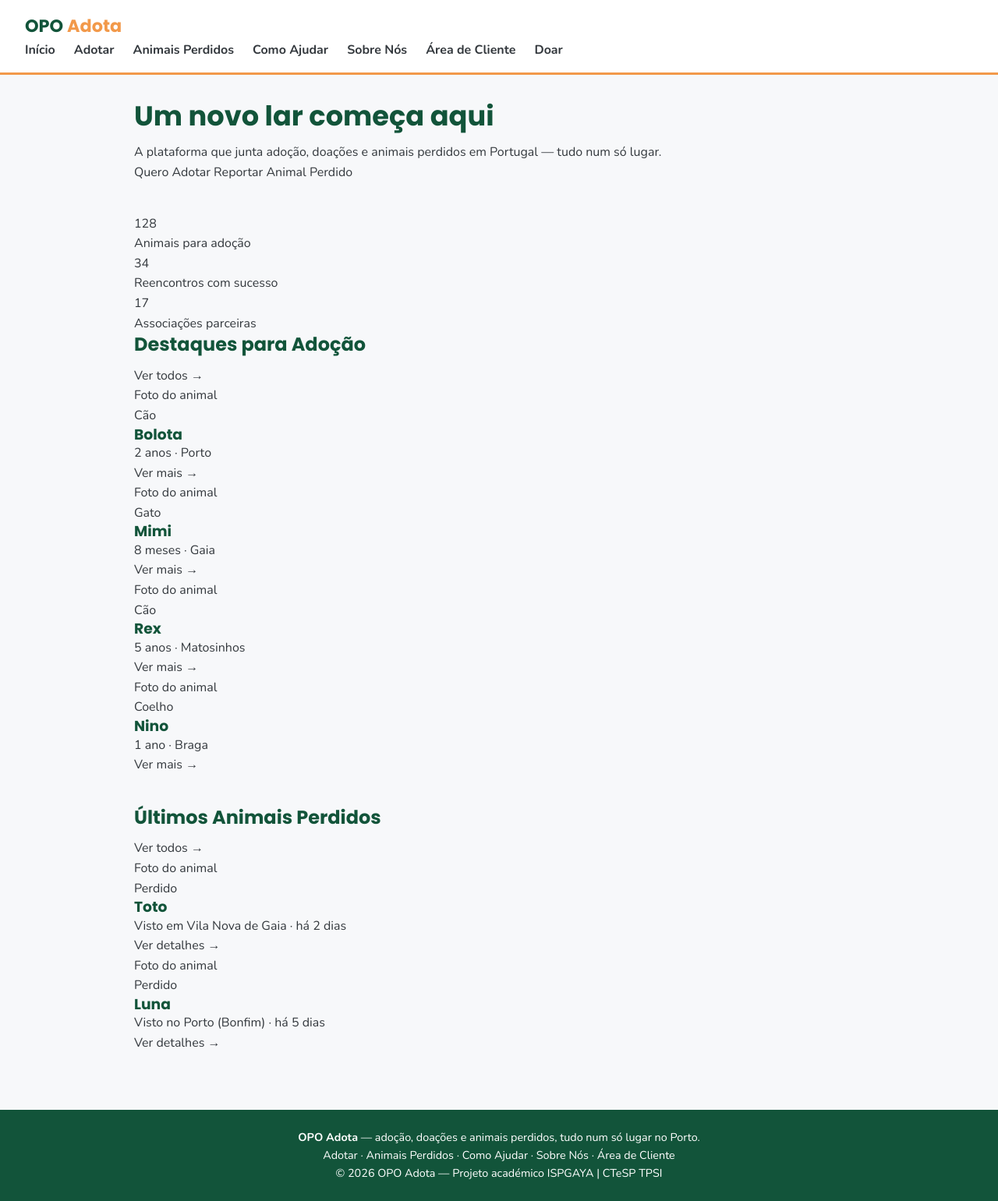
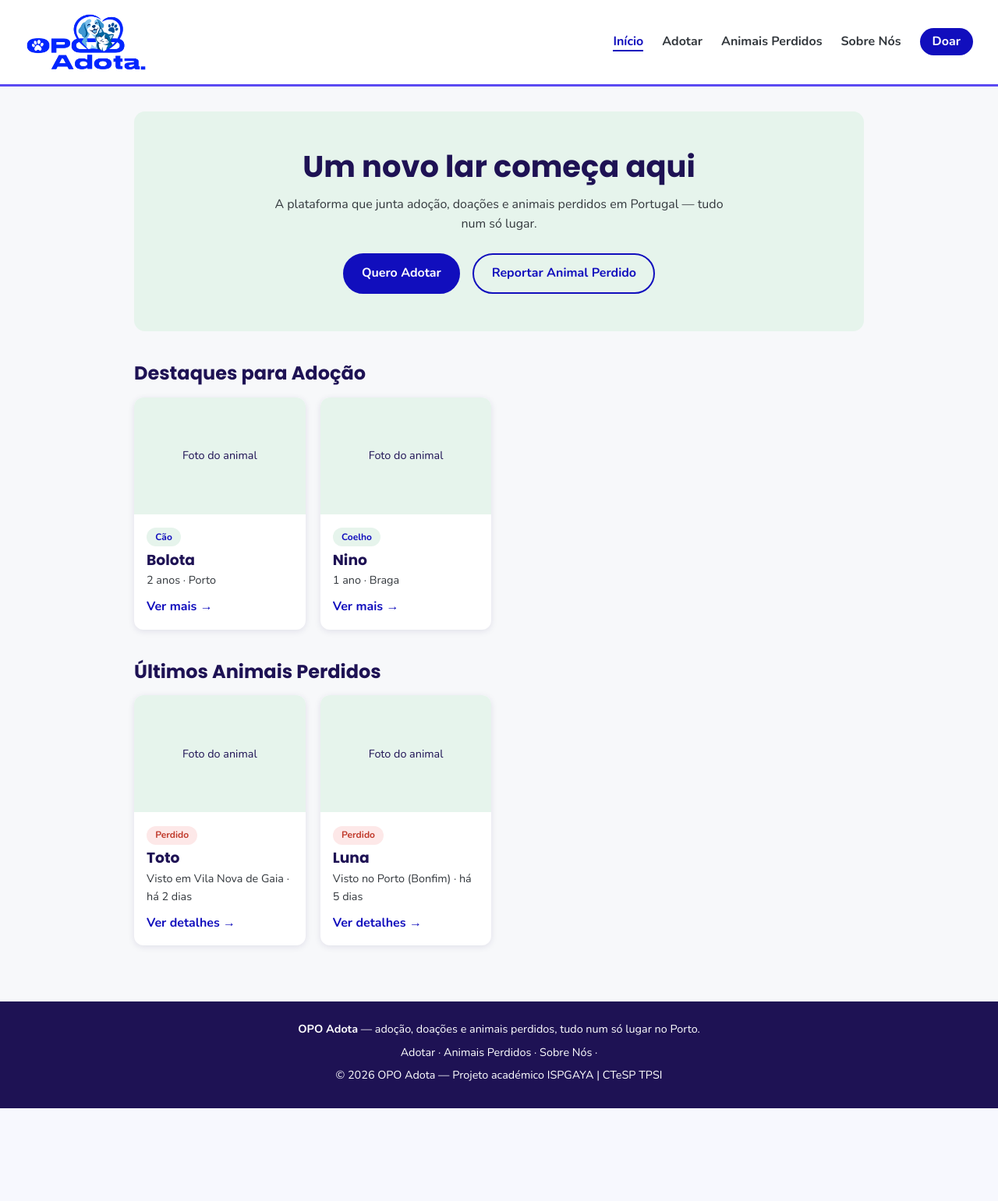
Before and after one commit to emanuel2212/OpoAdota, a PHP site: page / in a window 1280 px wide. Shown: the whole page at 78% size. After the commit the page ends 1422 px from the top, so only its background shows below. Run offline with PHP 8.4, Linux system fonts and the light colour scheme.

Commit message:
ATUALIZAÇÃO DO LOGO E CSS COM CARDS E BOTÔES

```diff
--- a/css/style.css
+++ b/css/style.css
@@ -5,10 +5,10 @@
 }
 
 :root {
-  --verde: #1f7a53;
-  --verde-escuro: #12543a;
-  --verde-claro: #e6f4ec;
-  --laranja: #f2994a;
+  --azul: #110ebd;
+  --azul-escuro: #1e1254;
+  --azul-claro: #e6f4ec;
+  --azull: #5b4af2;
   --branco: #ffffff;
   --fundo: #f7f8fa;
   --texto: #33383d;
@@ -26,7 +26,7 @@ body {
 
 h1, h2, h3 {
   font-family: var(--fonte-titulo);
-  color: var(--verde-escuro);
+  color: var(--azul-escuro);
   line-height: 1.2;
 }
 
@@ -37,7 +37,7 @@ a {
 
 header {
   background-color: var(--branco);
-  border-bottom: 3px solid var(--laranja);
+  border-bottom: 3px solid var(--azull);
   padding: 1rem 2rem;
   display: flex;
   justify-content: space-between;
@@ -47,14 +47,14 @@ header {
 }
 
 .logo {
-  font-family: var(--fonte-titulo);
-  font-weight: 700;
-  font-size: 1.4rem;
-  color: var(--verde-escuro);
+  display: flex;
+  align-items: center;
 }
 
-.logo span {
-  color: var(--laranja);
+.logo img {
+  height: 76px;
+  width: auto;
+  display: block;
 }
 
 nav ul {
@@ -69,7 +69,7 @@ nav a {
 }
 
 nav a:hover {
-  color: var(--verde);
+  color: var(--azul);
 }
 
 main {
@@ -92,15 +92,210 @@ section h2 {
 }
 
 #destaque {
-  background-color: var(--verde-claro);
+  background-color: var(--azul-claro);
   border-radius: 14px;
   padding: 2.5rem;
 }
 
 footer {
-  background-color: var(--verde-escuro);
+  background-color: var(--azul-escuro);
   color: var(--branco);
   text-align: center;
   padding: 1.5rem 2rem;
   font-size: 0.9rem;
 }
+
+/* ---------- Navegação ---------- */
+.navbar {
+  width: 100%;
+  display: flex;
+  justify-content: space-between;
+  align-items: center;
+  flex-wrap: wrap;
+  gap: 1rem;
+}
+
+nav a.ativo {
+  color: var(--azul);
+  border-bottom: 2px solid var(--azul);
+}
+
+nav .btn-ajudar {
+  background-color: var(--azul);
+  color: var(--branco);
+  padding: 0.4rem 1rem;
+  border-radius: 999px;
+}
+
+nav .btn-ajudar:hover {
+  background-color: var(--azull);
+  color: var(--branco);
+}
+
+/* ---------- Hero ---------- */
+.hero {
+  background-color: var(--azul-claro);
+  border-radius: 14px;
+  padding: 3rem 2rem;
+  text-align: center;
+}
+
+.hero h1 {
+  font-size: 2.4rem;
+  margin-bottom: 0.8rem;
+}
+
+.hero p {
+  max-width: 600px;
+  margin: 0 auto 1.5rem;
+}
+
+.hero-botoes {
+  display: flex;
+  justify-content: center;
+  gap: 1rem;
+  flex-wrap: wrap;
+}
+
+.btn-principal,
+.btn-secundario {
+  font-weight: 700;
+  padding: 0.7rem 1.4rem;
+  border-radius: 999px;
+  border: 2px solid var(--azul);
+  transition: background-color 0.2s, color 0.2s;
+}
+
+.btn-principal {
+  background-color: var(--azul);
+  color: var(--branco);
+}
+
+.btn-principal:hover {
+  background-color: var(--azull);
+  border-color: var(--azull);
+}
+
+.btn-secundario {
+  color: var(--azul);
+}
+
+.btn-secundario:hover {
+  background-color: var(--azul);
+  color: var(--branco);
+}
+
+
+/* ---------- Secções e cartões ---------- */
+.section-head {
+  display: flex;
+  justify-content: space-between;
+  align-items: baseline;
+  gap: 1rem;
+  margin-bottom: 1rem;
+}
+
+.section-head h2 {
+  margin-bottom: 0;
+}
+
+.section-head a {
+  font-weight: 700;
+  color: var(--azul);
+}
+
+.animais-grid,
+.perdidos-grid {
+  display: grid;
+  grid-template-columns: repeat(auto-fill, minmax(210px, 1fr));
+  gap: 1.2rem;
+}
+
+.card {
+  background-color: var(--branco);
+  border-radius: 12px;
+  overflow: hidden;
+  box-shadow: 0 2px 8px rgba(30, 18, 84, 0.1);
+  transition: transform 0.2s, box-shadow 0.2s;
+}
+
+.card .foto {
+  height: 150px;
+  display: flex;
+  align-items: center;
+  justify-content: center;
+  background-color: var(--azul-claro);
+  color: var(--azul-escuro);
+  font-size: 0.9rem;
+}
+
+.card .info {
+  padding: 1rem;
+}
+
+.card h3 {
+  margin: 0.4rem 0 0.2rem;
+}
+
+.card .meta {
+  font-size: 0.9rem;
+  margin-bottom: 0.6rem;
+}
+
+.tag {
+  display: inline-block;
+  font-size: 0.75rem;
+  font-weight: 700;
+  padding: 0.15rem 0.7rem;
+  border-radius: 999px;
+  background-color: var(--azul-claro);
+  color: var(--azul);
+}
+
+.tag.urgente {
+  background-color: #fde8e8;
+  color: #c0392b;
+}
+
+.btn-card {
+  font-weight: 700;
+  color: var(--azul);
+}
+
+.btn-card:hover {
+  color: var(--azull);
+}
+
+/* ---------- Rodapé ---------- */
+footer p {
+  margin-bottom: 0.4rem;
+}
+
+footer a:hover {
+  text-decoration: underline;
+}
+
+/* ---------- Telemóvel ---------- */
+@media (max-width: 600px) {
+  .navbar {
+    justify-content: center;
+  }
+
+  header {
+    justify-content: center;
+    padding: 1rem;
+  }
+
+  nav ul {
+    justify-content: center;
+    gap: 0.8rem 1.2rem;
+  }
+
+  main {
+    padding: 1rem;
+  }
+
+  .hero h1 {
+    font-size: 1.8rem;
+  }
+}
--- a/index.html
+++ b/index.html
@@ -6,21 +6,22 @@
   <title>OPO Adota | Adotar, ajudar e reencontrar animais</title>
   <link rel="preconnect" href="https://fonts.googleapis.com">
   <link href="https://fonts.googleapis.com/css2?family=Nunito:wght@400;600;700&family=Poppins:wght@600;700&display=swap" rel="stylesheet">
+  <link rel="icon" type="image/png" href="img/favicon.png">
   <link rel="stylesheet" href="css/style.css">
 </head>
 <body>
 
   <header>
     <div class="navbar">
-      <div class="logo">OPO <span>Adota</span></div>
+      <a href="index.html" class="logo" aria-label="OPO Adota — página inicial">
+        <img src="img/logo.png" alt="OPO Adota">
+      </a>
       <nav>
         <ul>
           <li><a href="index.html" class="ativo">Início</a></li>
           <li><a href="adotar.html">Adotar</a></li>
           <li><a href="perdidos.html">Animais Perdidos</a></li>
-          <li><a href="ajudar.html">Como Ajudar</a></li>
           <li><a href="sobre.html">Sobre Nós</a></li>
-          <li><a href="login.html">Área de Cliente</a></li>
           <li><a href="ajudar.html#doar" class="btn-ajudar">Doar</a></li>
         </ul>
       </nav>
@@ -37,25 +38,9 @@
     </div>
   </section>
 
-  <div class="stats">
-    <div class="item">
-      <p class="numero">128</p>
-      <p class="label">Animais para adoção</p>
-    </div>
-    <div class="item">
-      <p class="numero">34</p>
-      <p class="label">Reencontros com sucesso</p>
-    </div>
-    <div class="item">
-      <p class="numero">17</p>
-      <p class="label">Associações parceiras</p>
-    </div>
-  </div>
-
     <section>
       <div class="section-head">
         <h2>Destaques para Adoção</h2>
-        <a href="adotar.html">Ver todos →</a>
       </div>
 
       <div class="animais-grid">
@@ -66,26 +51,6 @@
             <h3>Bolota</h3>
             <p class="meta">2 anos · Porto</p>
             <a href="animal.html?id=bolota" class="btn-card">Ver mais →</a>
-          </div>
-        </div>
-
-        <div class="card gato">
-          <div class="foto">Foto do animal</div>
-          <div class="info">
-            <span class="tag">Gato</span>
-            <h3>Mimi</h3>
-            <p class="meta">8 meses · Gaia</p>
-            <a href="animal.html?id=mimi" class="btn-card">Ver mais →</a>
-          </div>
-        </div>
-
-        <div class="card cao">
-          <div class="foto">Foto do animal</div>
-          <div class="info">
-            <span class="tag">Cão</span>
-            <h3>Rex</h3>
-            <p class="meta">5 anos · Matosinhos</p>
-            <a href="animal.html?id=rex" class="btn-card">Ver mais →</a>
           </div>
         </div>
 
@@ -104,7 +69,6 @@
     <section>
       <div class="section-head">
         <h2>Últimos Animais Perdidos</h2>
-        <a href="perdidos.html">Ver todos →</a>
       </div>
 
       <div class="perdidos-grid">
@@ -137,9 +101,7 @@
     <p>
       <a href="adotar.html">Adotar</a> ·
       <a href="perdidos.html">Animais Perdidos</a> ·
-      <a href="ajudar.html">Como Ajudar</a> ·
       <a href="sobre.html">Sobre Nós</a> ·
-      <a href="login.html">Área de Cliente</a>
     </p>
     <p>&copy; 2026 OPO Adota — Projeto académico ISPGAYA | CTeSP TPSI</p>
   </footer>
```
Also changed, not shown: img/favicon.png (added), img/logo-full.png (added), img/logo.png (added), 1 other file.
